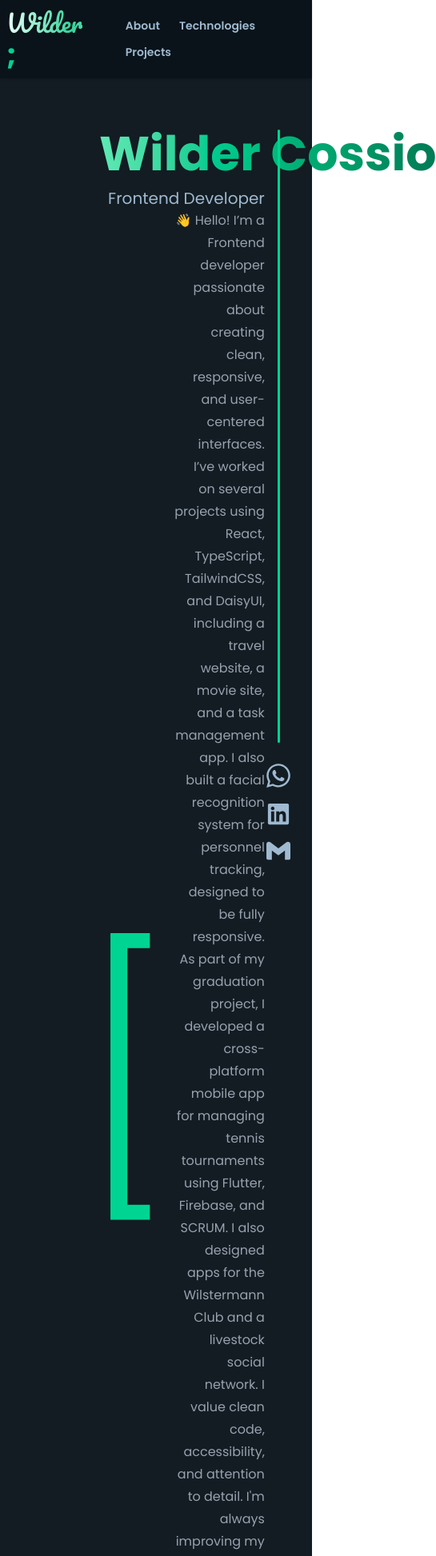
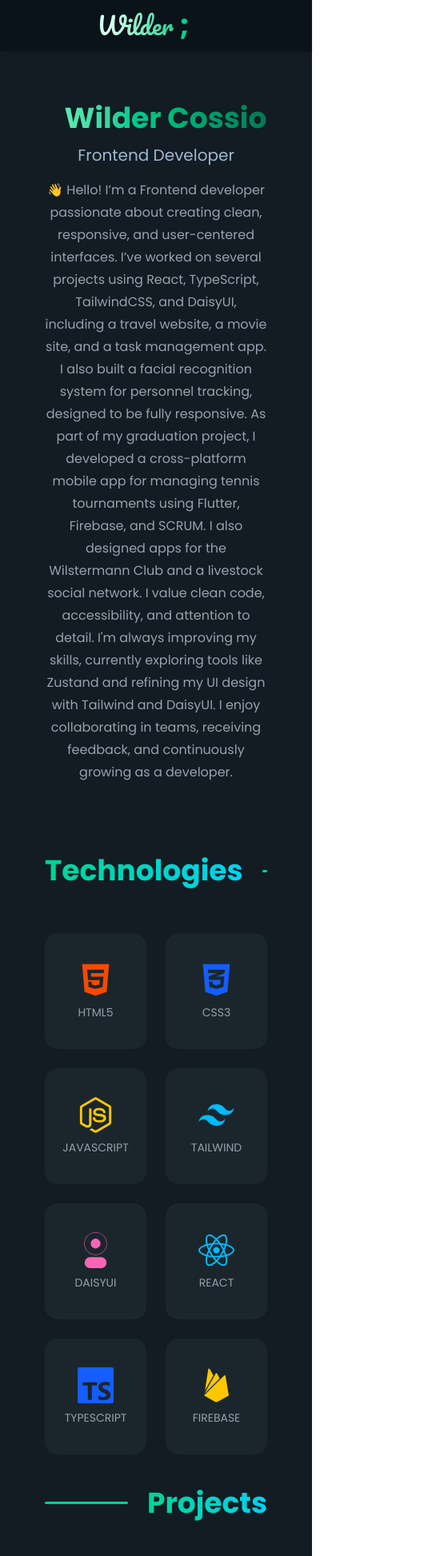
Before and after one commit to wcossior/my-portfolio, a React (Vite) app: page / in a window 390 px wide. Shown: the top 1946 px of the page at 80% size, 545 px wide, since content can reach past the window. Built offline with nearby package versions, Linux system fonts and the light colour scheme.

Commit message:
last responsive details

```diff
--- a/src/components/AboutDescription.tsx
+++ b/src/components/AboutDescription.tsx
@@ -1,15 +1,13 @@
-import React from 'react'
-
 export const AboutDescription = () => {
     return (
-        <div className='flex-4 text-end my-6 pb-4'>
-            <div className='animate__animated animate__fadeInLeft flex flex-row items-center'>
-                <div className='flex-1 h-[3px] w-full bg-emerald-400 rounded-sm'></div>
-                <p className='bg-primary flex-none ml-6 font-bold text-6xl mb-3 bg-gradient-to-r from-emerald-300 via-emerald-500 to-emerald-700 bg-clip-text text-transparent'>Wilder Cossio</p>
+        <div className='flex-4 md:text-end my-6 pb-4'>
+            <div className='animate__animated animate__fadeInLeft flex md:flex-row justify-center md:items-center'>
+                <div className='hidden md:flex md:flex-1 h-[3px] w-full bg-emerald-400 rounded-sm'></div>
+                <p className='bg-primary flex-none ml-6 font-bold text-4xl md:text-5xl lg:text-6xl mb-3 bg-gradient-to-r from-emerald-300 via-emerald-500 to-emerald-700 bg-clip-text text-transparent'>Wilder Cossio</p>
             </div>
-            <p className='animate__animated animate__fadeInLeft font-normal text-xl'>Frontend Developer</p>
+            <p className='animate__animated animate__fadeInLeft font-normal text-xl text-center mb-4 lg:mb-0 md:text-end'>Frontend Developer</p>
             <div className='flex items-center animate__animated animate__fadeInLeft' style={{ animationDelay: '0.9s' }}>
-                <span className='flex-none font-light text-emerald-400 text-[20rem]'>{'['}</span>
+                <span className='hidden md:flex font-light text-emerald-400 text-[20rem]'>{'['}</span>
                 <p className='flex-1 text-gray-400 whitespace-pre-wrap leading-7'>
                     👋 Hello! I’m a Frontend developer passionate about creating clean, responsive, and user-centered interfaces.
 
--- a/src/components/Contacts.tsx
+++ b/src/components/Contacts.tsx
@@ -1,11 +1,10 @@
-import React from 'react'
 import { FaWhatsapp } from "react-icons/fa";
 import { FaLinkedin } from "react-icons/fa";
 import { SiGmail } from "react-icons/si";
 
 export const Contacts = () => {
   return (
-    <div className='flex flex-col flex-1 animate__animated animate__bounceInDown' style={{ animationDelay: '1.2s' }}>
+    <div className='hidden md:flex flex-col flex-1 animate__animated animate__bounceInDown mt-16 md:mt-0' style={{ animationDelay: '1.2s' }}>
       <div className='flex-1 flex justify-center my-6'>
         <div className='w-[3px] h-full bg-emerald-400 rounded-sm'></div>
       </div>
--- a/src/components/Footer.tsx
+++ b/src/components/Footer.tsx
@@ -1,4 +1,3 @@
-import React from 'react'
 import { FaWhatsapp } from "react-icons/fa";
 import { FaLinkedin } from "react-icons/fa";
 import { SiGmail } from "react-icons/si";
@@ -7,19 +6,19 @@ import { FaMapMarkerAlt } from "react-icons/fa";
 
 export const Footer = () => {
     return (
-        <div className='h-[18rem] w-full bg-base-300 px-25 py-6'>
+        <div className='h-[24rem] md:h-[20rem] w-full bg-base-300 px-14 md:px-25 py-6'>
             <div className='h-full flex flex-col justify-between'>
                 <div className='flex flex-row items-center'>
                     <div className='flex-1 h-[1px] w-full bg-emerald-400 rounded-sm'></div>
                     <p className='flex-none mx-6 text-xl font-bold bg-gradient-to-r from-emerald-400 to-cyan-400 bg-clip-text text-transparent leading-relaxed'>Contacts</p>
                     <div className='flex-1 h-[1px] w-full bg-emerald-400 rounded-sm'></div>
                 </div>
-                <div className='grid grid-cols-2 gap-4'>
+                <div className='grid md:grid-cols-2 gap-4 my-4'>
                     <a className='flex items-center hover:text-emerald-400 transition-transform hover:scale-102' href="https://wa.me/59169549348" target="_blank" rel="noopener noreferrer">
                         <FaWhatsapp className='text-[24px]' /> <span className="ml-4">+59169549348</span>
                     </a>
-                    <a className='flex items-center hover:text-emerald-400 transition-transform hover:scale-102' href="https://www.linkedin.com/in/wilder-cossio" target="_blank" rel="noopener noreferrer">
-                        <FaLinkedin className='text-[20px]' /><span className="ml-4">https://www.linkedin.com/in/wilder-cossio</span>
+                    <a className='flex w-70 md:w-auto items-center hover:text-emerald-400 transition-transform hover:scale-102' href="https://www.linkedin.com/in/wilder-cossio" target="_blank" rel="noopener noreferrer">
+                        <FaLinkedin className='text-[24px]' /><span className="ml-4 truncate lg:overflow-visible">https://www.linkedin.com/in/wilder-cossio</span>
                     </a>
                     <a className='flex items-center hover:text-emerald-400 transition-transform hover:scale-102' href="mailto:w.cossio.r@gmail.com" target="_blank" rel="noopener noreferrer">
                         <SiGmail className='text-[20px]' /><span className="ml-4">w.cossio.r@gmail.com</span>
--- a/src/components/Nav.tsx
+++ b/src/components/Nav.tsx
@@ -1,5 +1,3 @@
-import React from 'react'
-
 const Nav = () => {
     return (
         <div className="navbar bg-base-300 shadow-sm justify-center sticky top-0 z-50">
@@ -7,7 +5,7 @@ const Nav = () => {
                 <span className='text-3xl pacifico-regular text-shine'>Wilder</span><span className='text-4xl font-bold text-emerald-400'> ;</span>
             </div>
 
-            <ul className="menu menu-horizontal px-1">
+            <ul className="hidden md:flex menu menu-horizontal px-1">
                 <li className='hover:text-emerald-400'><a href='#about' className='font-semibold'>About</a></li>
                 <li className='hover:text-emerald-400'><a href='#technologies' className='font-semibold'>Technologies</a></li>
                 <li className='hover:text-emerald-400'><a href='#projects' className='font-semibold'>Projects</a></li>
--- a/src/components/ProjectItem.tsx
+++ b/src/components/ProjectItem.tsx
@@ -1,4 +1,4 @@
-import React, { useState } from 'react'
+import { useState } from 'react'
 
 type ProjectItemProps = {
     title: string,
@@ -22,17 +22,17 @@ export const ProjectItem = ({ title, shortDescription, projectLink, img, technol
     return (
         <div className="card bg-neutral text-neutral-content">
             <div className={`card-body p-0 items-center text-center transition-all duration-500 ${isHovered ? 'scale-103' : 'scale-100'}`} onMouseEnter={handleMouseEnter} onMouseLeave={handleMouseLeave}>
-                <div className={`absolute w-full text-gray-200 rounded-sm h-full bg-gradient-to-br from-gray-900 via-gray-800 to-emerald-500 p-8 text-start transition-all duration-500 ${isHovered ? 'opacity-92' : 'opacity-0'}`}>
+                <div className={`absolute w-full text-gray-200 rounded-sm h-full bg-gradient-to-br from-gray-900 via-gray-800 to-emerald-500 p-3 md:p-8 text-start transition-all duration-500 ${isHovered ? 'opacity-92' : 'opacity-0'}`}>
                     <div className='flex justify-between'>
-                        <h2 className="card-title">{title}</h2>
+                        <h2 className="text-sm md:card-title mb-4 xl:mb-0">{title}</h2>
                         <a href={projectLink} target="_blank" className="text-emerald-500 hover:underline">
                             See more →
                         </a>
                     </div>
-                    <p className='text-xs my-4'>{shortDescription}</p>
-                    <div className="text-sm flex flex-wrap gap-2 text-gray-400">
+                    <p className='hidden md:flex text-xs my-4'>{shortDescription}</p>
+                    <div className="text-xs md:text-sm flex flex-wrap gap-2 text-gray-400">
                         {
-                            technologies.map((tech, index) => (<span className="badge badge-outline">{tech}</span>))
+                            technologies.map((tech, index) => (<span className="md:badge md:badge-outline">{tech}</span>))
                         }
                     </div>
                 </div>
--- a/src/components/Projects.tsx
+++ b/src/components/Projects.tsx
@@ -1,26 +1,27 @@
-import React from 'react'
 import { ProjectItem } from './ProjectItem'
 import MiniTwitterImg from '../assets/img/MiniTwitter.png';
 import JourneyImg from '../assets/img/Journey.png';
 import MoviesImg from '../assets/img/Movies.png';
 import TimeTrackerImg from '../assets/img/TimeTracker.png';
 import TodosImg from '../assets/img/Todos.png';
+import CafeImg from '../assets/img/Cafe.png';
 
 export const Projects = () => {
 
     return (
-        <div className='mx-25 text-center pb-18'>
+        <div className='mx-14 md:mx-25 text-center pb-18'>
             <div className='flex flex-row items-center mb-12'>
                 <div className='flex-2 h-[3px] w-full bg-emerald-400 rounded-sm'></div>
-                <p className='flex-none ml-6 text-6xl font-bold bg-gradient-to-r from-emerald-400 to-cyan-400 bg-clip-text text-transparent leading-relaxed'>Projects</p>
+                <p className='flex-none ml-6 text-4xl md:text-5xl lg:text-6xl font-bold bg-gradient-to-r from-emerald-400 to-cyan-400 bg-clip-text text-transparent leading-relaxed'>Projects</p>
             </div>
-            <div className='grid grid-cols-3 gap-6'>
-                <ProjectItem technologies={["React", "JavaScript", "HTML5", "CSS3", "DaisyUI", "Zustand", "API Integration"]} title='MiniSocialNetwork' shortDescription='MiniSocialNetwork is a simple and modern platform where users can register, log in, and share posts. It supports creating, editing, and deleting posts with an intuitive interface.' projectLink='https://mini-social-network-olive.vercel.app/' img={MiniTwitterImg}></ProjectItem>
+            <div className='grid grid-cols-1 xl:grid-cols-2 gap-6'>
+                <ProjectItem technologies={["React", "JavaScript", "Tailwind", "DaisyUI", "Zustand", "API Integration", "HTML5", "CSS3"]} title='MiniSocialNetwork' shortDescription='MiniSocialNetwork is a simple and modern platform where users can register, log in, and share posts. It supports creating, editing, and deleting posts with an intuitive interface.' projectLink='https://mini-social-network-olive.vercel.app/' img={MiniTwitterImg}></ProjectItem>
                 <ProjectItem technologies={["JavaScript", "HTML5", "CSS3", "TMDb API Integration"]} title='MoviesPage' shortDescription='MoviePage is a web app that lets users search for movies and view details using the TMDb API, with a responsive and user-friendly design.' projectLink='https://wcossior.github.io/10.MoviePage/' img={MoviesImg}></ProjectItem>
                 <ProjectItem technologies={["TypeScript", "HTML5", "CSS3"]} title='TimeTrack' shortDescription='TimeTrack is a lightweight app for tracking employee attendance through simple check-in and check-out actions, offering a smooth and responsive user experience.' projectLink='https://timetrack-sand.vercel.app/' img={TimeTrackerImg}>
                 </ProjectItem>
                 <ProjectItem technologies={["React", "TypeScript", "HTML5", "CSS3", "SCSS"]} title='Journey Website' shortDescription='Journey Website is a responsive single-page travel platform built with React and SCSS, serving as a clean and scalable foundation for future backend integration.' projectLink='https://journey-omega.vercel.app/' img={JourneyImg}></ProjectItem>
                 <ProjectItem technologies={["React", "TypeScript", "HTML5", "CSS3", "Redux", "Firebase"]} title='My-to-dos' shortDescription='My-to-dos is a task management app that lets users organize tasks into custom groups, with real-time data storage powered by Firebase Firestore and state handled via Redux.' projectLink='https://my-to-dos-wil.vercel.app/' img={TodosImg}></ProjectItem>
+                <ProjectItem technologies={["React", "TypeScript", "HTML5", "CSS3", "Tailwind"]} title='Cafe' shortDescription='Cafe is a responsive landing page for an artisan coffee shop, built with React, TypeScript, Tailwind CSS, and DaisyUI. It highlights products and testimonials with a clean, modern UI.' projectLink='https://cafe-one-rosy.vercel.app/' img={CafeImg}></ProjectItem>
             </div>
         </div>
     )
--- a/src/components/Technologies.tsx
+++ b/src/components/Technologies.tsx
@@ -1,4 +1,3 @@
-import React from 'react'
 import { TechnologyItem } from './TechnologyItem'
 import { FaHtml5 } from "react-icons/fa";
 import { FaCss3Alt } from "react-icons/fa";
@@ -11,20 +10,22 @@ import { IoLogoFirebase } from "react-icons/io5";
 
 export const Technologies = () => {
     return (
-        <div className='mx-25 text-center mb-8'>
+        <div className='mx-14 md:mx-25 text-center mb-8'>
             <div className='flex flex-row items-center mb-12'>
-                <p className='flex-none mr-6 text-6xl font-bold bg-gradient-to-r from-emerald-400 to-cyan-400 bg-clip-text text-transparent leading-relaxed'>Technologies</p>
+                <p className='flex-none mr-6 text-4xl md:text-5xl lg:text-6xl font-bold bg-gradient-to-r from-emerald-400 to-cyan-400 bg-clip-text text-transparent leading-relaxed'>Technologies</p>
                 <div className='flex-2 h-[3px] w-full bg-emerald-400 rounded-sm'></div>
             </div>
-            <div className='w-[60%] grid grid-cols-3 gap-6 m-auto'>
-                <TechnologyItem icon={<FaHtml5 className="text-[100px] text-orange-600" />} title="HTML5" />
-                <TechnologyItem icon={<FaCss3Alt className='text-[100px] text-blue-600' />} title="CSS3" />
-                <TechnologyItem icon={<FaNodeJs className='text-[100px] text-yellow-400' />} title="JAVASCRIPT" />
-                <TechnologyItem icon={<RiTailwindCssFill className='text-[100px] text-sky-400' />} title="TAILWIND" />
-                <TechnologyItem icon={<SiDaisyui className='text-[100px] text-pink-400' />} title="DAISYUI" />
-                <TechnologyItem icon={<FaReact className='text-[100px] text-sky-400' />} title="REACT" />
-                <TechnologyItem icon={<SiTypescript className='text-[100px] text-blue-600' />} title="TYPESCRIPT" />
-                <TechnologyItem icon={<IoLogoFirebase className='text-[100px] text-yellow-400' />} title="FIREBASE" />
+            <div className='flex justify-center'>
+                <div className='w-full md:w-full grid grid-cols-2 md:grid-cols-3 lg:grid-cols-4 gap-6'>
+                    <TechnologyItem icon={<FaHtml5 className="text-[45px] md:text-[70px] lg:text-[100px] text-orange-600" />} title="HTML5" />
+                    <TechnologyItem icon={<FaCss3Alt className='text-[45px] md:text-[70px] lg:text-[100px] text-blue-600' />} title="CSS3" />
+                    <TechnologyItem icon={<FaNodeJs className='text-[45px] md:text-[70px] lg:text-[100px] text-yellow-400' />} title="JAVASCRIPT" />
+                    <TechnologyItem icon={<RiTailwindCssFill className='text-[45px] md:text-[70px] lg:text-[100px] text-sky-400' />} title="TAILWIND" />
+                    <TechnologyItem icon={<SiDaisyui className='text-[45px] md:text-[70px] lg:text-[100px] text-pink-400' />} title="DAISYUI" />
+                    <TechnologyItem icon={<FaReact className='text-[45px] md:text-[70px] lg:text-[100px] text-sky-400' />} title="REACT" />
+                    <TechnologyItem icon={<SiTypescript className='text-[45px] md:text-[70px] lg:text-[100px] text-blue-600' />} title="TYPESCRIPT" />
+                    <TechnologyItem icon={<IoLogoFirebase className='text-[45px] md:text-[70px] lg:text-[100px] text-yellow-400' />} title="FIREBASE" />
+                </div>
             </div>
         </div>
     )
--- a/src/components/TechnologyItem.tsx
+++ b/src/components/TechnologyItem.tsx
@@ -1,4 +1,4 @@
-import React, { JSX } from 'react'
+import { JSX } from 'react'
 
 type TechnologyItemProps = {
     icon: JSX.Element,
@@ -7,10 +7,10 @@ type TechnologyItemProps = {
 
 export const TechnologyItem = ({ icon, title }: TechnologyItemProps) => {
     return (
-        <div className="card bg-neutral text-neutral-content hover:shadow-[0_4px_40px_rgba(34,211,238,0.5)] transition-shadow duration-300 rounded-2xl p-6">
+        <div className="card min-w-[120px] md:w-auto bg-neutral text-neutral-content hover:shadow-[0_4px_40px_rgba(34,211,238,0.5)] transition-shadow duration-300 rounded-2xl p-3 md:p-6">
             <div className="card-body items-center text-center">
                 {icon}
-                <h2 className="card-title">{title}</h2>
+                <h2 className="md:card-title text-sm">{title}</h2>
             </div>
         </div>
     )
--- a/src/views/Landing.tsx
+++ b/src/views/Landing.tsx
@@ -1,4 +1,4 @@
-import React, { useEffect } from 'react'
+import { useEffect } from 'react'
 import Nav from '../components/Nav';
 import { AboutDescription } from '../components/AboutDescription';
 import { Contacts } from '../components/Contacts';
@@ -20,7 +20,7 @@ const Landing = () => {
     return (
         <div className=''>
             <Nav></Nav>
-            <div id='about' className='flex flex-row text-center mx-25 my-10'>
+            <div id='about' className='flex flex-row text-center mx-14 md:mx-25 my-10'>
                 <AboutDescription></AboutDescription>
                 <Contacts></Contacts>
             </div>
```
Also changed, not shown: src/assets/img/Cafe.png (added).
